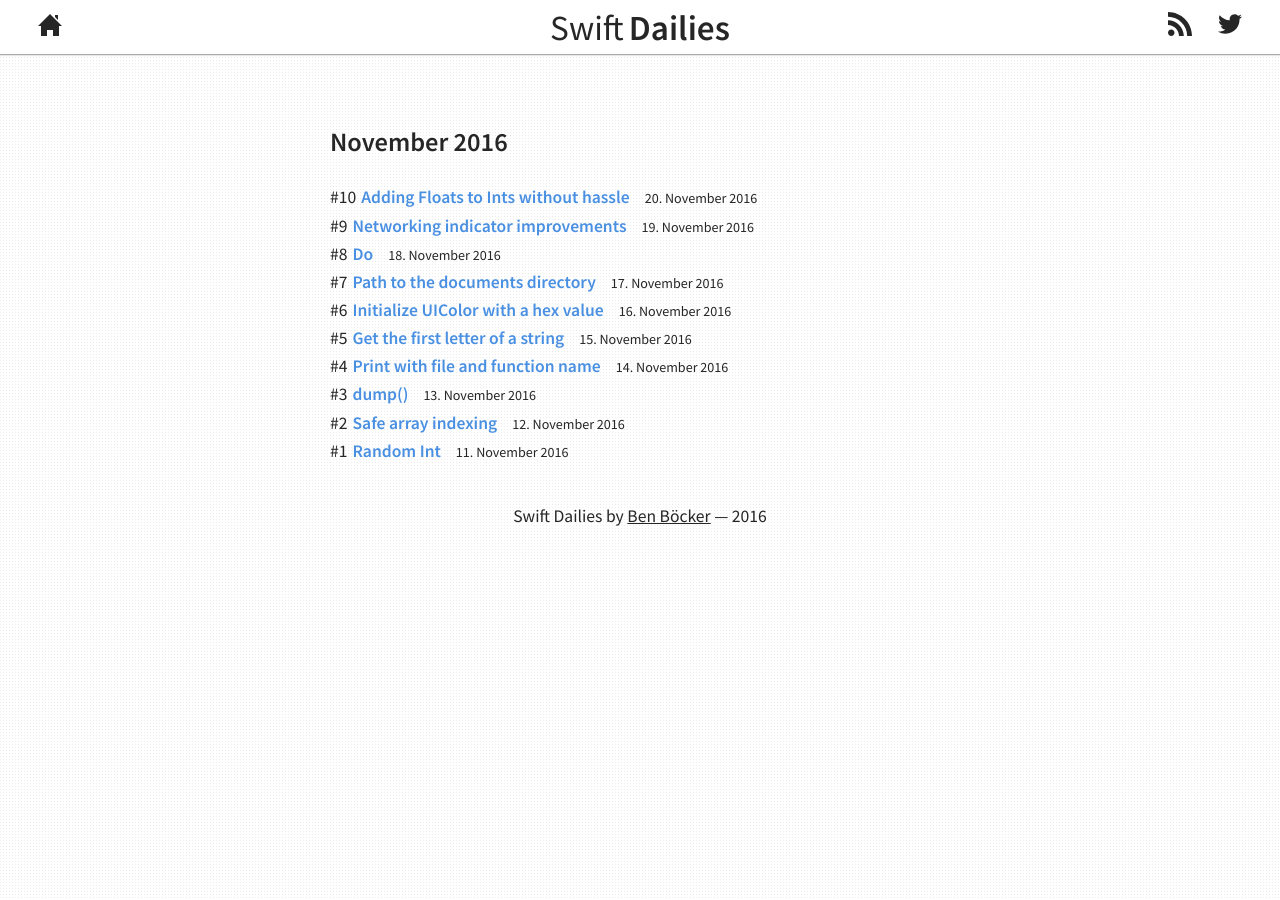
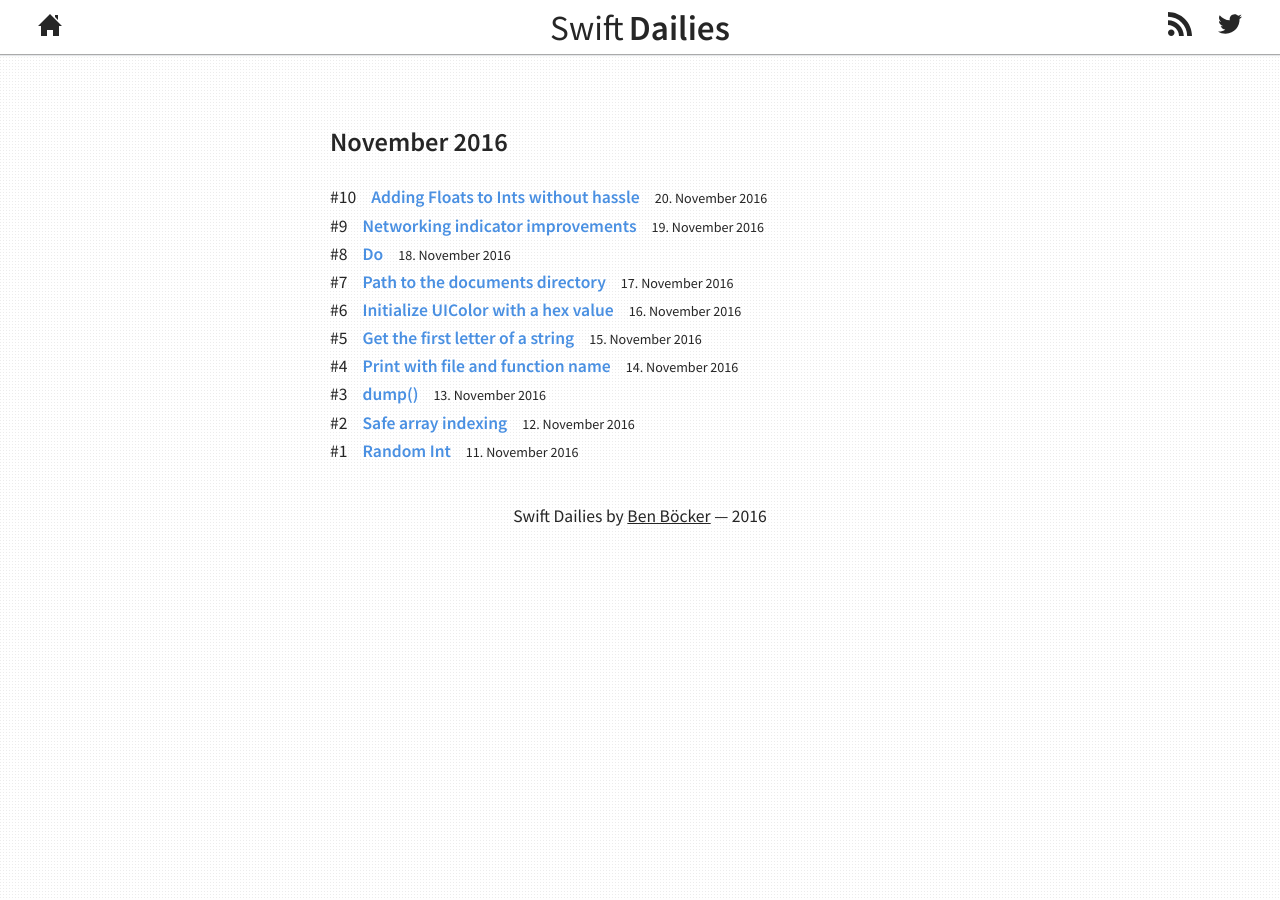
Before and after one commit to SwiftDailies/swift-dailies, a Jekyll site: the page built from index.md, in a window 1280 px wide. Built offline with Jekyll 4.4.1, drawn with Linux system fonts in a browser that asks for light colours.

Commit message:
Added padding

```diff
--- a/_sass/_layout.scss
+++ b/_sass/_layout.scss
@@ -87,6 +87,7 @@ time {
 			}
 
 			a {
+				padding-left: 10px;
 				text-decoration: none;
 
 				.post-title {
@@ -98,6 +99,7 @@ time {
 
 				&:hover {
 					text-decoration: underline;
+					webkit-text-decoration-color: $accent-color;
 					text-decoration-color: $accent-color;
 				}
 			}
```
